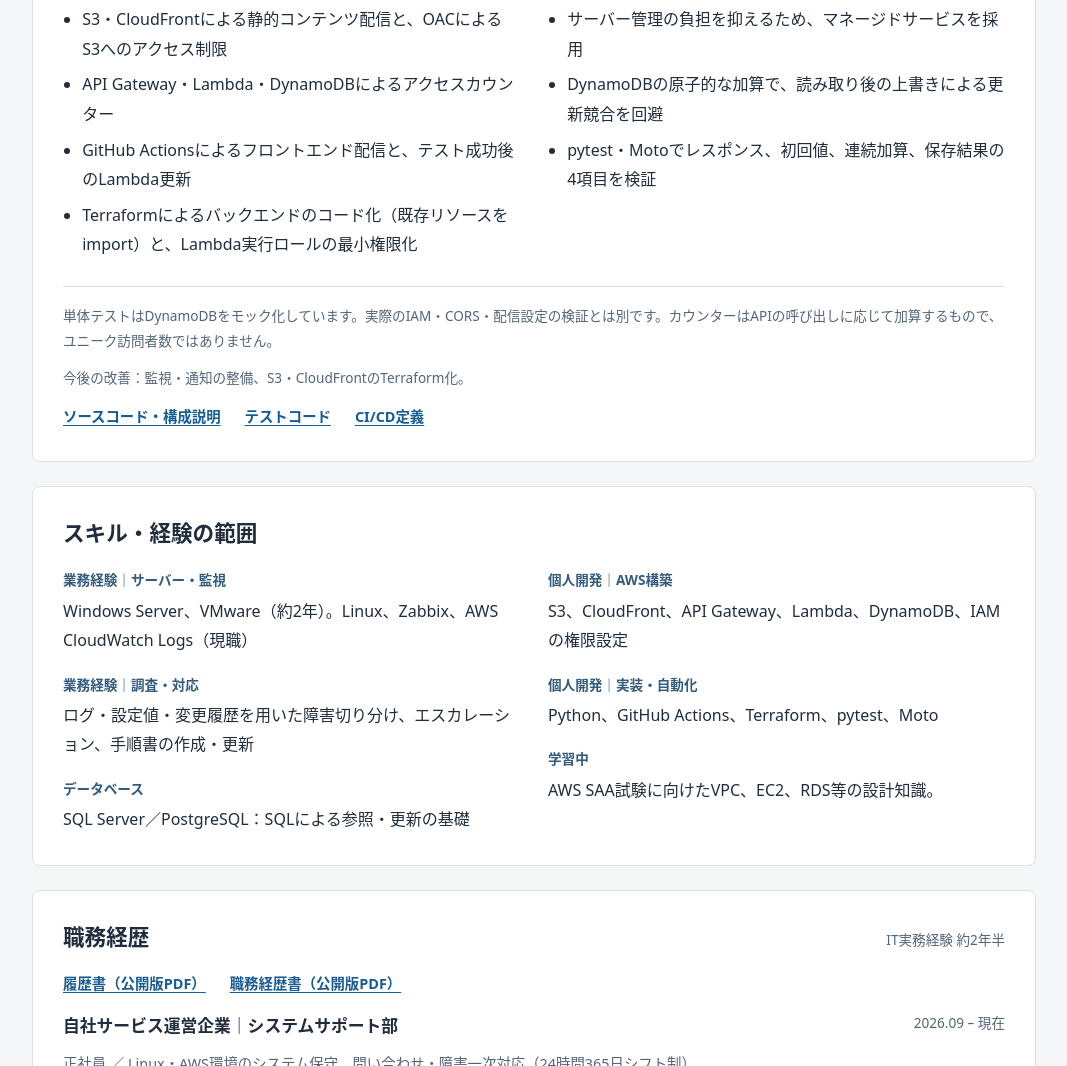
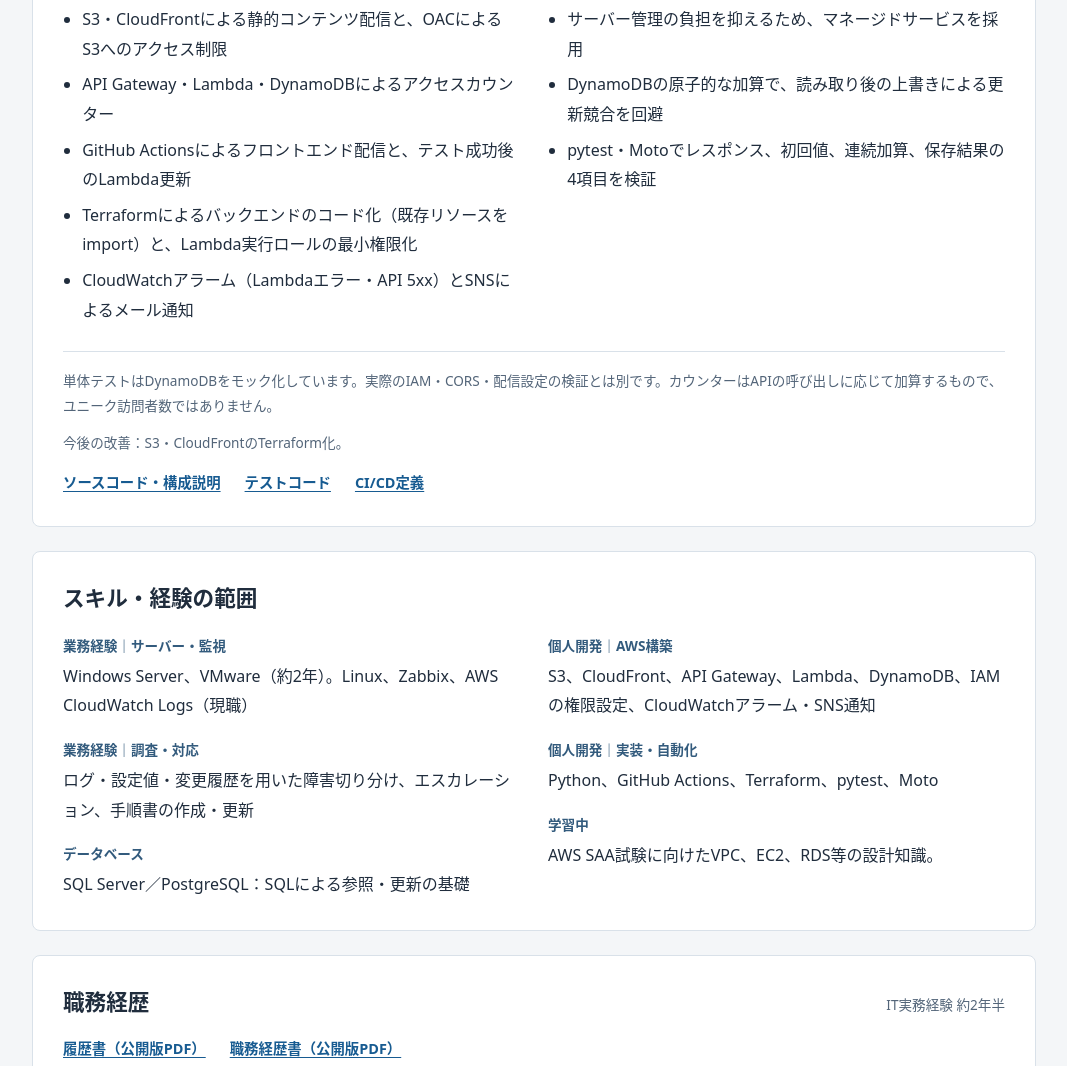
Before and after one commit to wangyuanpei8-del/cloud-resume-challenge, a plain HTML site: page frontend/index.html in a window 1280 px wide. Shown: the part 1010-2076 px from the top of the page, without its empty margins (106-1173 px from the left). Drawn offline with Linux system fonts and the light colour scheme; no server answers.

Commit message:
Mark monitoring as done on the site and public resume

```diff
--- a/frontend/index.html
+++ b/frontend/index.html
@@ -17,10 +17,10 @@
 <figure class="architecture"><figcaption>構成概要：静的コンテンツの配信と、アクセスカウンターの処理</figcaption>
 <div class="flow"><span>ブラウザ</span><b aria-hidden="true">→</b><span>CloudFront</span><b aria-hidden="true">→ OAC →</b><span>S3（非公開）</span></div>
 <div class="flow"><span>ブラウザ</span><b aria-hidden="true">→</b><span>API Gateway</span><b aria-hidden="true">→</b><span>Lambda / Python</span><b aria-hidden="true">→</b><span>DynamoDB</span></div></figure>
-<div class="project-grid"><div><h3>構築・実装したこと</h3><ul><li>S3・CloudFrontによる静的コンテンツ配信と、OACによるS3へのアクセス制限</li><li>API Gateway・Lambda・DynamoDBによるアクセスカウンター</li><li>GitHub Actionsによるフロントエンド配信と、テスト成功後のLambda更新</li><li>Terraformによるバックエンドのコード化（既存リソースをimport）と、Lambda実行ロールの最小権限化</li></ul></div><div><h3>設計と検証のポイント</h3><ul><li>サーバー管理の負担を抑えるため、マネージドサービスを採用</li><li>DynamoDBの原子的な加算で、読み取り後の上書きによる更新競合を回避</li><li>pytest・Motoでレスポンス、初回値、連続加算、保存結果の4項目を検証</li></ul></div></div>
-<div class="project-footer"><p class="note">単体テストはDynamoDBをモック化しています。実際のIAM・CORS・配信設定の検証とは別です。カウンターはAPIの呼び出しに応じて加算するもので、ユニーク訪問者数ではありません。</p><p class="note">今後の改善：監視・通知の整備、S3・CloudFrontのTerraform化。</p><div class="project-links"><a href="https://github.com/wangyuanpei8-del/cloud-resume-challenge">ソースコード・構成説明</a><a href="https://github.com/wangyuanpei8-del/cloud-resume-challenge/blob/main/backend/tests/test_lambda_function.py">テストコード</a><a href="https://github.com/wangyuanpei8-del/cloud-resume-challenge/blob/main/.github/workflows/backend.yml">CI/CD定義</a></div></div>
+<div class="project-grid"><div><h3>構築・実装したこと</h3><ul><li>S3・CloudFrontによる静的コンテンツ配信と、OACによるS3へのアクセス制限</li><li>API Gateway・Lambda・DynamoDBによるアクセスカウンター</li><li>GitHub Actionsによるフロントエンド配信と、テスト成功後のLambda更新</li><li>Terraformによるバックエンドのコード化（既存リソースをimport）と、Lambda実行ロールの最小権限化</li><li>CloudWatchアラーム（Lambdaエラー・API 5xx）とSNSによるメール通知</li></ul></div><div><h3>設計と検証のポイント</h3><ul><li>サーバー管理の負担を抑えるため、マネージドサービスを採用</li><li>DynamoDBの原子的な加算で、読み取り後の上書きによる更新競合を回避</li><li>pytest・Motoでレスポンス、初回値、連続加算、保存結果の4項目を検証</li></ul></div></div>
+<div class="project-footer"><p class="note">単体テストはDynamoDBをモック化しています。実際のIAM・CORS・配信設定の検証とは別です。カウンターはAPIの呼び出しに応じて加算するもので、ユニーク訪問者数ではありません。</p><p class="note">今後の改善：S3・CloudFrontのTerraform化。</p><div class="project-links"><a href="https://github.com/wangyuanpei8-del/cloud-resume-challenge">ソースコード・構成説明</a><a href="https://github.com/wangyuanpei8-del/cloud-resume-challenge/blob/main/backend/tests/test_lambda_function.py">テストコード</a><a href="https://github.com/wangyuanpei8-del/cloud-resume-challenge/blob/main/.github/workflows/backend.yml">CI/CD定義</a></div></div>
 </section>
-<section class="card" id="skills" aria-labelledby="skills-title"><div class="section-heading"><h2 id="skills-title">スキル・経験の範囲</h2></div><div class="skill-grid"><dl class="skills"><dt>業務経験｜サーバー・監視</dt><dd>Windows Server、VMware（約2年）。Linux、Zabbix、AWS CloudWatch Logs（現職）</dd><dt>業務経験｜調査・対応</dt><dd>ログ・設定値・変更履歴を用いた障害切り分け、エスカレーション、手順書の作成・更新</dd><dt>データベース</dt><dd>SQL Server／PostgreSQL：SQLによる参照・更新の基礎</dd></dl><dl class="skills"><dt>個人開発｜AWS構築</dt><dd>S3、CloudFront、API Gateway、Lambda、DynamoDB、IAMの権限設定</dd><dt>個人開発｜実装・自動化</dt><dd>Python、GitHub Actions、Terraform、pytest、Moto</dd><dt>学習中</dt><dd>AWS SAA試験に向けたVPC、EC2、RDS等の設計知識。</dd></dl></div></section>
+<section class="card" id="skills" aria-labelledby="skills-title"><div class="section-heading"><h2 id="skills-title">スキル・経験の範囲</h2></div><div class="skill-grid"><dl class="skills"><dt>業務経験｜サーバー・監視</dt><dd>Windows Server、VMware（約2年）。Linux、Zabbix、AWS CloudWatch Logs（現職）</dd><dt>業務経験｜調査・対応</dt><dd>ログ・設定値・変更履歴を用いた障害切り分け、エスカレーション、手順書の作成・更新</dd><dt>データベース</dt><dd>SQL Server／PostgreSQL：SQLによる参照・更新の基礎</dd></dl><dl class="skills"><dt>個人開発｜AWS構築</dt><dd>S3、CloudFront、API Gateway、Lambda、DynamoDB、IAMの権限設定、CloudWatchアラーム・SNS通知</dd><dt>個人開発｜実装・自動化</dt><dd>Python、GitHub Actions、Terraform、pytest、Moto</dd><dt>学習中</dt><dd>AWS SAA試験に向けたVPC、EC2、RDS等の設計知識。</dd></dl></div></section>
 <section class="card" id="experience" aria-labelledby="experience-title"><div class="section-heading"><h2 id="experience-title">職務経歴</h2><span class="section-label">IT実務経験 約2年半</span></div><p class="project-links"><a href="https://github.com/wangyuanpei8-del/cloud-resume-challenge/blob/main/docs/resume/resume.pdf">履歴書（公開版PDF）</a><a href="https://github.com/wangyuanpei8-del/cloud-resume-challenge/blob/main/docs/resume/work-history.pdf">職務経歴書（公開版PDF）</a></p><article class="job"><div class="job-head"><h3>自社サービス運営企業｜システムサポート部</h3><span class="period">2026.09 – 現在</span></div><p class="job-summary">正社員 ／ Linux・AWS環境のシステム保守、問い合わせ・障害一次対応（24時間365日シフト制）</p><ul><li>Zabbixアラートを起点にLinuxサーバーのログ・プロセス・ディスクを確認し、障害を一次切り分け</li><li>CloudWatch LogsでLambda・API Gatewayのログを確認し、エラー内容を調査</li><li>電話・メールによる問い合わせ対応と、「事象・影響範囲・確認済み事項」を整理したエスカレーション</li><li>インシデント対応履歴の記録・管理</li></ul></article><article class="job"><div class="job-head"><h3>産業用オートメーション企業｜客先常駐</h3><span class="period">2024.04 – 2026.07</span></div><p class="job-summary">入社後3か月の研修を経て、2024.07からSCADA/HMI開発・開発環境の運用保守に参画（10名体制）</p><ul><li>開発用Windows Server／VMware環境の運用・維持管理、仮想マシンのリソース監視</li><li>イベントログ・アプリケーションログ・設定値・変更履歴からの障害切り分け、復旧、報告</li><li>過去の障害対応履歴を整理し、頻出原因と確認ポイントを手順書化して対応の標準化に取り組む</li><li>AVEVA System Platform／InTouch HMIでの監視画面作成、通信設定、動作確認</li><li>リーダー不在時の朝会進行と、メンバーの作業状況の取りまとめを代行</li></ul></article></section>
 <section class="card" aria-labelledby="direction-title"><div class="section-heading"><h2 id="direction-title">今後の方向性</h2></div><p>これまでの運用保守・障害対応経験を活かし、まずはAWS環境の運用で貢献しながら、構成変更や自動化、構築へ段階的に担当領域を広げたいと考えています。ログに基づく切り分けと、チームが対応しやすい情報整理・手順書化を大切にしています。</p></section>
 <section class="card" id="qualifications" aria-labelledby="qualifications-title"><div class="section-heading"><h2 id="qualifications-title">資格・学歴</h2></div><ul class="certs"><li><span class="cert-date">現在</span><span>AWS認定ソリューションアーキテクト – アソシエイト<span class="badge">学習中</span></span></li><li><span class="cert-date">2024.07</span><span>ITパスポート試験 合格</span></li><li><span class="cert-date">2023.04</span><span>TOEIC Listening &amp; Reading 775点</span></li><li><span class="cert-date">2022.12</span><span>日本語能力試験 N1 合格</span></li><li><span class="cert-date">2020.06</span><span>河南城建大学（中国）建築学部 給排水工学科 卒業</span></li></ul></section>
```
Also changed, not shown: frontend/en.html (+3 -3 lines), 3 other files.
